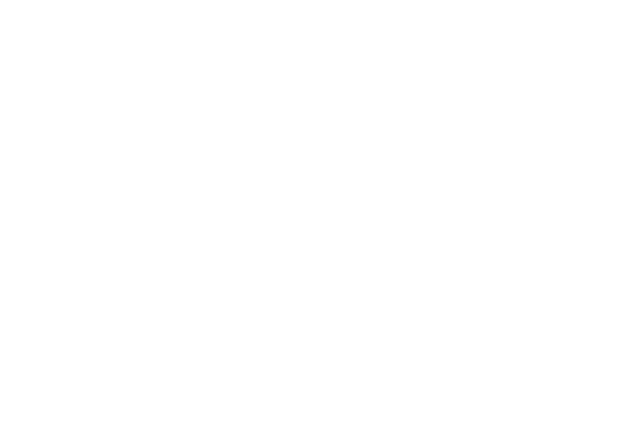
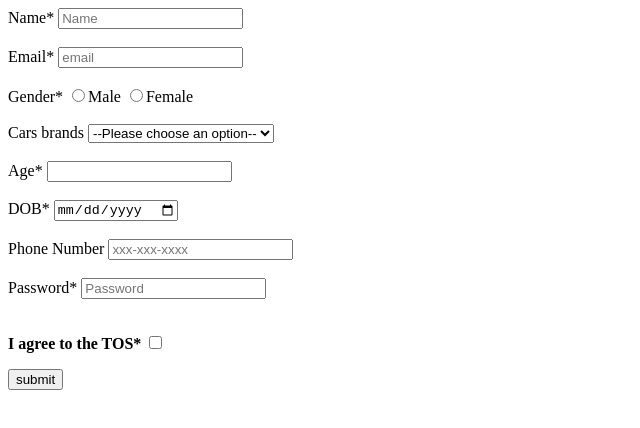
Before and after one commit to acciojob/signup-form-car-Lakshaydeep348, a website: page main.html in a window 1280 px wide. Shown: the whole page, without its empty margins (0-640 px from the left). Drawn offline with Linux system fonts and the light colour scheme.

Commit message:
created a submission

```diff
--- a/main.html
+++ b/main.html
@@ -7,7 +7,35 @@
 </head>
 
 <body>
-	<!-- the entire body must be written by student -->
+	<form method="post"">
+        <label for="NAME">Name*</label>
+        <input type="text" id="name" placeholder="Name" name="Name" required><br><br>
+        <label for="email">Email*</label>
+        <input type="email" id="email" placeholder="email" name="email" required><br><br>
+        <label for="gender">Gender*</label>
+        <input type="radio" id="gender_m" name="gender" required>Male
+        <input type="radio" id="gender_f" name="gender" required>Female<br><br>
+        <label for="cars">Cars brands</label>
+        <select id="cars" required>
+            <option value="" disabled selected>--Please choose an option--</option>
+            <option value="BMW">BMW</option>
+            <option value="Audi">Audi</option>
+            <option value="Mercedez">Mercedez</option>
+        </select><br><br>
+       <label for="age">Age*</label>
+       <input type="number" name="age" id="age"><br><br>
+       <label for="dob*">DOB*</label>
+       <input type="date" placeholder="DOB" ID="dob"><br><br>
+       <label for="number">Phone Number</label>
+       <input type="tel" placeholder="xxx-xxx-xxxx" id="tel"><br><br>
+       <label for="passwordr">Password*</label>
+       <input type="password" placeholder="Password" id="tel"><br><br>
+       <P> <b>I agree to the TOS*</b>
+       <input type="checkbox" id="tos"></P>
+       <button type="submit">submit</button>
+
+    </form>
+    <!-- the entire body must be written by student -->
     <script type="text/javascript" src="./script.js">
 </script>
 
```
